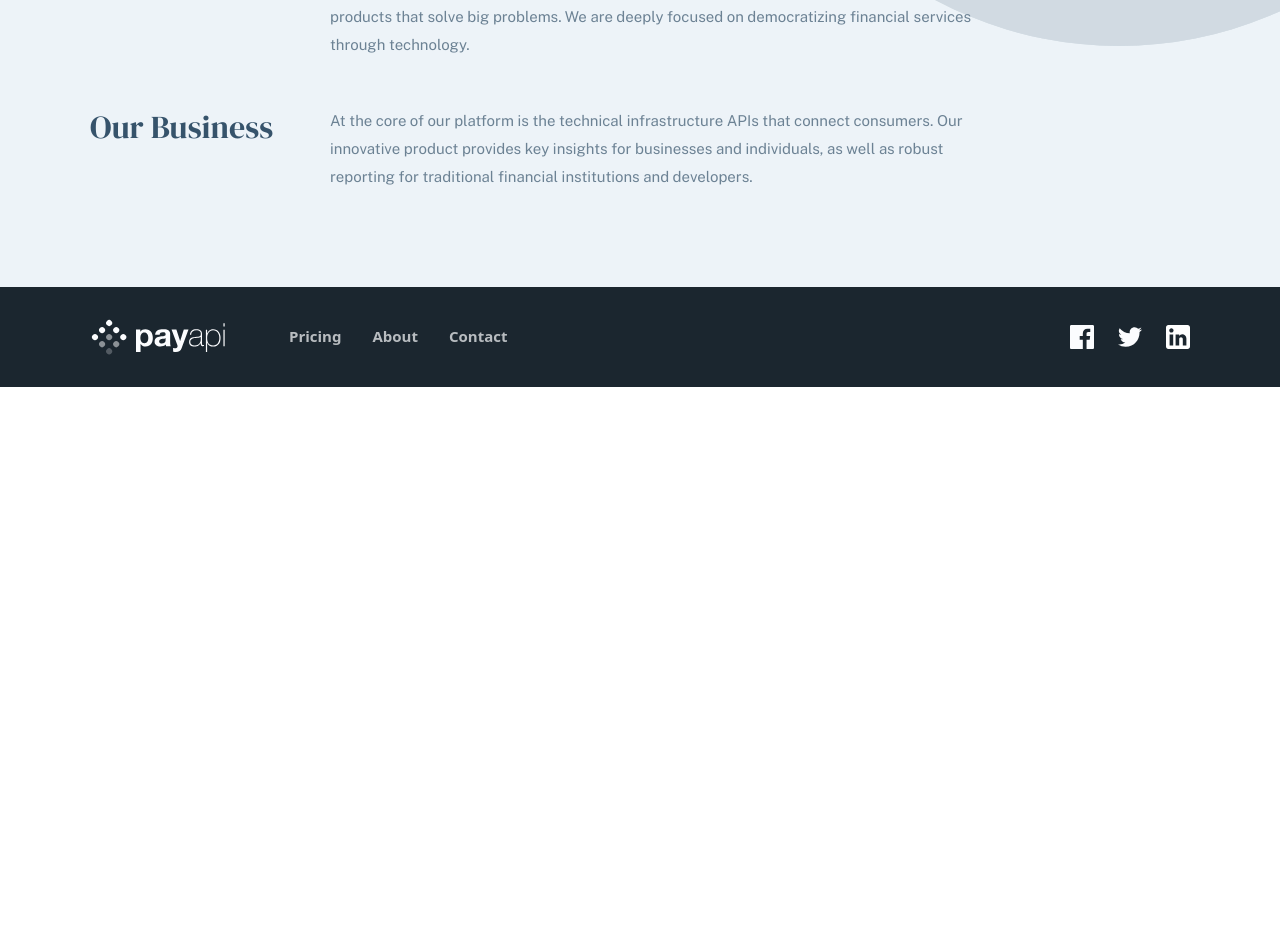
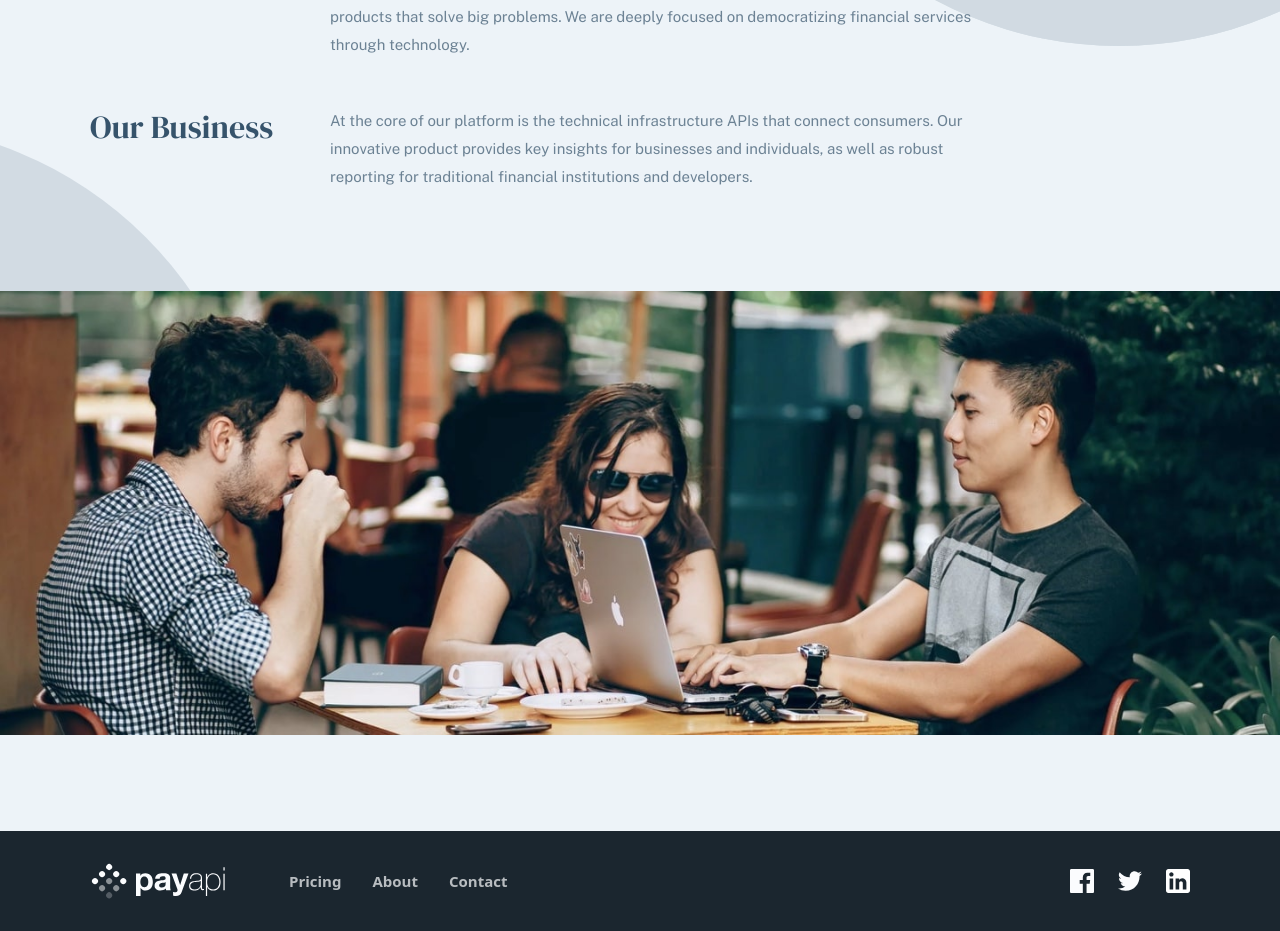
Before and after one commit to davidGasanov/payapi-multi-page-website, a React (Vite) app: page /about in a window 1280 px wide. Shown: the part 462-1393 px from the top of the page. Before the commit the page ends 849 px from the top, so only its background shows below. Built offline with nearby package versions, Linux system fonts and the light colour scheme.

Commit message:
add about page image section

```diff
--- a/src/layout/index.tsx
+++ b/src/layout/index.tsx
@@ -14,7 +14,7 @@ const MainLayout = () => {
       </div>
       {/* /Background image */}
       <Header />
-      <main className="relative z-10 overflow-x-hidden">
+      <main className="relative z-10 overflow-x-hidden overflow-y-clip">
         <Outlet />
       </main>
       <Footer />
--- a/src/pages/about/index.tsx
+++ b/src/pages/about/index.tsx
@@ -1,9 +1,11 @@
+import AboutImageSection from "./sections/image-section";
 import AboutSection1 from "./sections/sect-1";
 
 const AboutPage = () => {
   return (
     <>
       <AboutSection1 />
+      <AboutImageSection />
     </>
   );
 };
--- /dev/null
+++ b/src/pages/about/sections/image-section.tsx
@@ -0,0 +1,29 @@
+const AboutImageSection = () => {
+  return (
+    <div className="w-full relative mt-[76px] md:mt-[92px] lg:mt-[100px]">
+      {/* Mobile image */}
+      <img
+        src="assets/about/mobile/image-team-members.jpg"
+        alt="Team members"
+        className="w-full md:hidden"
+      />
+      {/* Tablet image */}
+      <img
+        src="assets/about/tablet/image-team-members.jpg"
+        alt="Team members"
+        className="w-full hidden md:block lg:hidden"
+      />
+      {/* Desktop image */}
+      <img
+        src="assets/about/desktop/image-team-members.jpg"
+        alt="Team members"
+        className="w-full hidden lg:block"
+      />
+
+      {/* Bg image */}
+      <div className="hidden lg:block absolute w-[780px] h-[780px] bg-san-juan-blue/15 rounded-full -left-[520px] top-1/2 -translate-y-1/2 -z-10" />
+    </div>
+  );
+};
+
+export default AboutImageSection;
```
Also changed, not shown: public/assets/about/mobile/image-team-members.jpg, public/assets/about/tablet/image-team-members.jpg.
